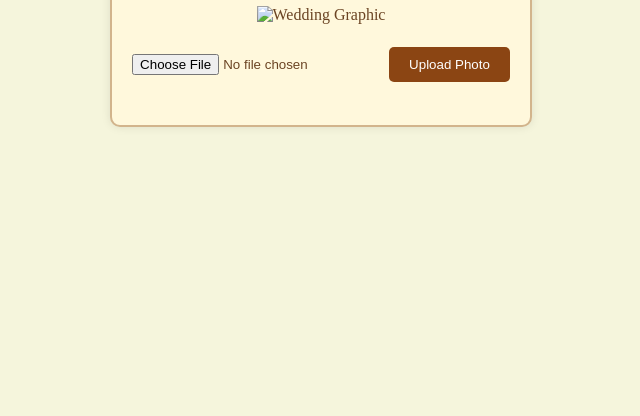
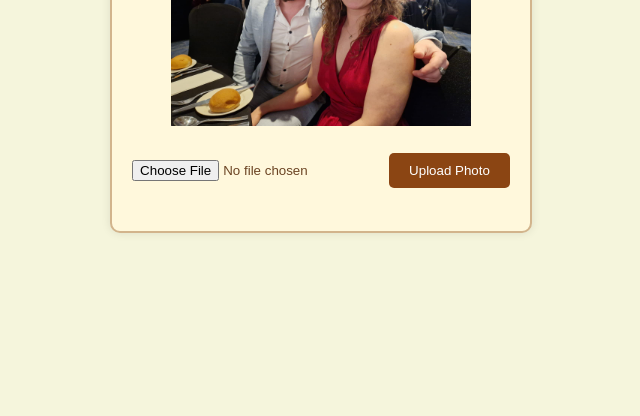
Before and after one commit to Wodziok/AnetaiDaniel, a plain HTML site: page index.html in a window 1280 px wide. Shown: the part 384-800 px from the top of the page, without its empty margins (319-959 px from the left). Drawn offline with Linux system fonts and the light colour scheme.

Commit message:
Update index.html

```diff
--- a/index.html
+++ b/index.html
@@ -54,7 +54,7 @@
     <div class="container">
         <h1>Wedding Guest Book</h1>
         <div class="graphic">
-            <img src="wedding-graphic.png" alt="Wedding Graphic" width="300">
+            <img src="wedding-graphic.png.jpg" alt="Wedding Graphic" width="300">
         </div>
         <div class="upload-container">
             <input type="file" id="fileInput" accept="image/*">
```
